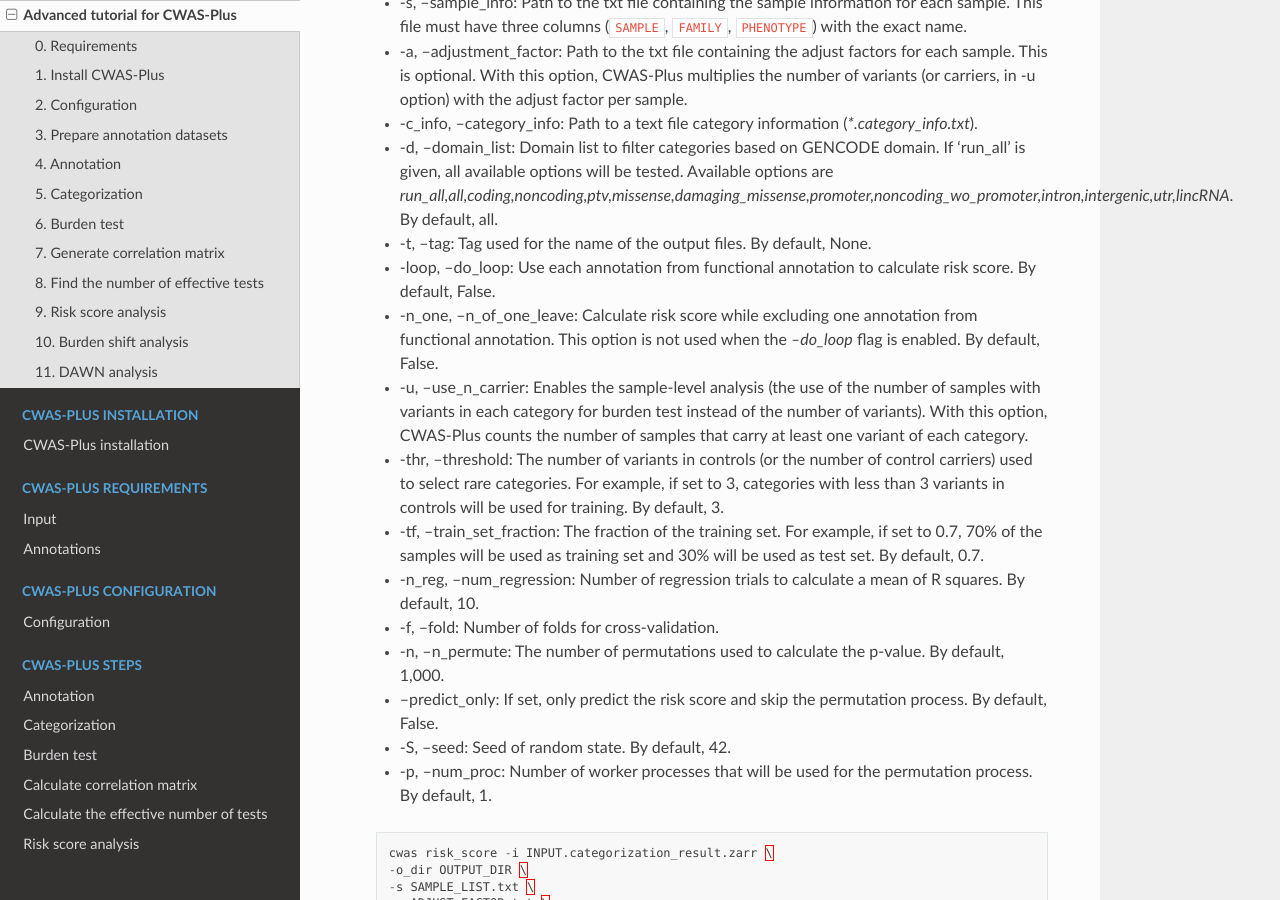
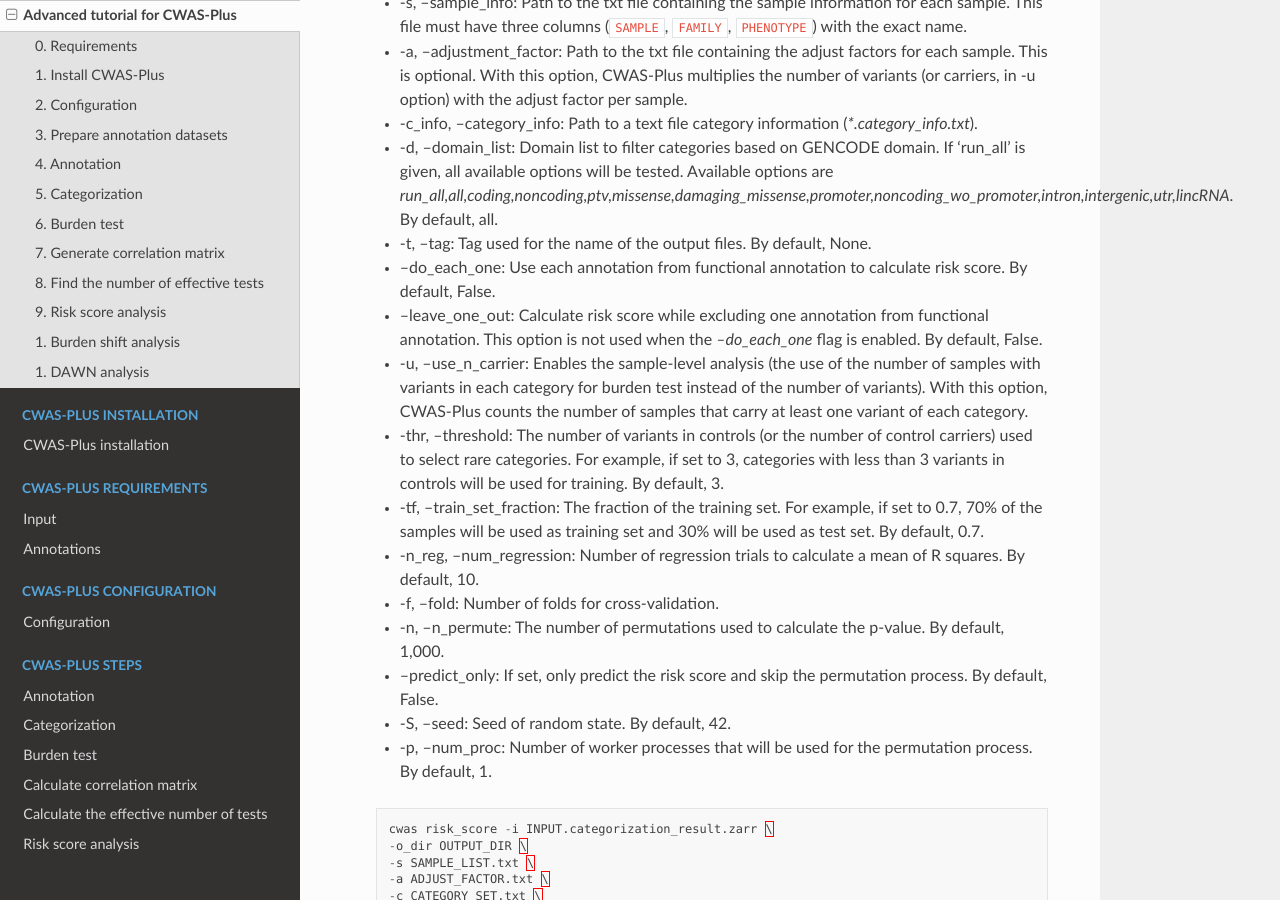
Before and after one commit to joonan-lab/cwas, a Sphinx documentation site: the page built from docs/quickstart/advanced_tutorial.rst, in a window 1280 px wide and 900 px high, scrolled down 19895 px. Built offline with Sphinx 7.4.7 and the Read the Docs theme 2.0.0, drawn with Linux system fonts in a browser that asks for light colours.

Commit message:
Update advanced_tutorial.rst

```diff
--- a/docs/quickstart/advanced_tutorial.rst
+++ b/docs/quickstart/advanced_tutorial.rst
@@ -790,8 +790,8 @@ Below are the output files generated.
   - -c_info, --category_info: Path to a text file category information (`*.category_info.txt`).
   - -d, --domain_list: Domain list to filter categories based on GENCODE domain. If 'run_all' is given, all available options will be tested. Available options are `run_all,all,coding,noncoding,ptv,missense,damaging_missense,promoter,noncoding_wo_promoter,intron,intergenic,utr,lincRNA`. By default, all.
   - -t, --tag: Tag used for the name of the output files. By default, None.
-  - -loop, --do_loop: Use each annotation from functional annotation to calculate risk score. By default, False.
-  - -n_one, --n_of_one_leave: Calculate risk score while excluding one annotation from functional annotation. This option is not used when the `--do_loop` flag is enabled. By default, False.
+  - --do_each_one: Use each annotation from functional annotation to calculate risk score. By default, False.
+  - --leave_one_out: Calculate risk score while excluding one annotation from functional annotation. This option is not used when the `--do_each_one` flag is enabled. By default, False.
   - -u, --use_n_carrier: Enables the sample-level analysis (the use of the number of samples with variants in each category for burden test instead of the number of variants). With this option, CWAS-Plus counts the number of samples that carry at least one variant of each category.
   - -thr, --threshold: The number of variants in controls (or the number of control carriers) used to select rare categories. For example, if set to 3, categories with less than 3 variants in controls will be used for training. By default, 3.
   - -tf, --train_set_fraction: The fraction of the training set. For example, if set to 0.7, 70% of the samples will be used as training set and 30% will be used as test set. By default, 0.7.
@@ -906,7 +906,7 @@ Below are the output files generated.
 
 
 
-10.  :ref:`Burden shift analysis <burdenshift>`
+1.   :ref:`Burden shift analysis <burdenshift>`
 ################################################
 
   Identify the overrepresented domains associated to the phenotype.
@@ -960,7 +960,7 @@ Below are the output files generated.
 
 
 
-11.  :ref:`DAWN analysis <dawn>`
+1.   :ref:`DAWN analysis <dawn>`
 ##################################
 
   Investigate the relationship between categories and identify the specific type of categories clustered within the network.
```
